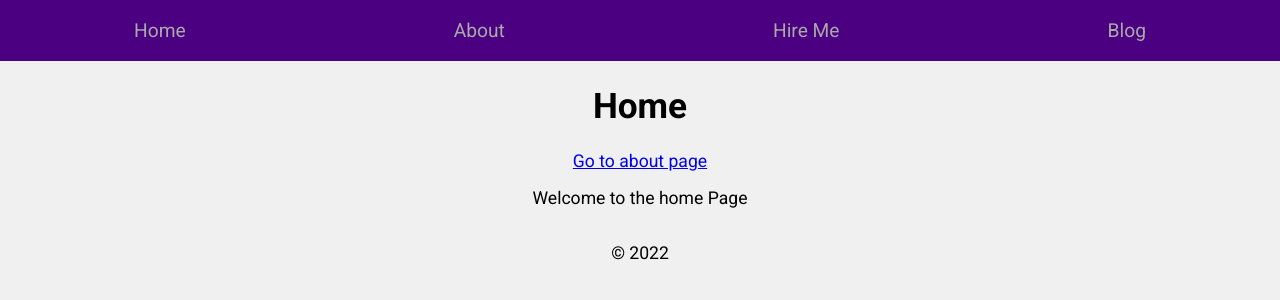
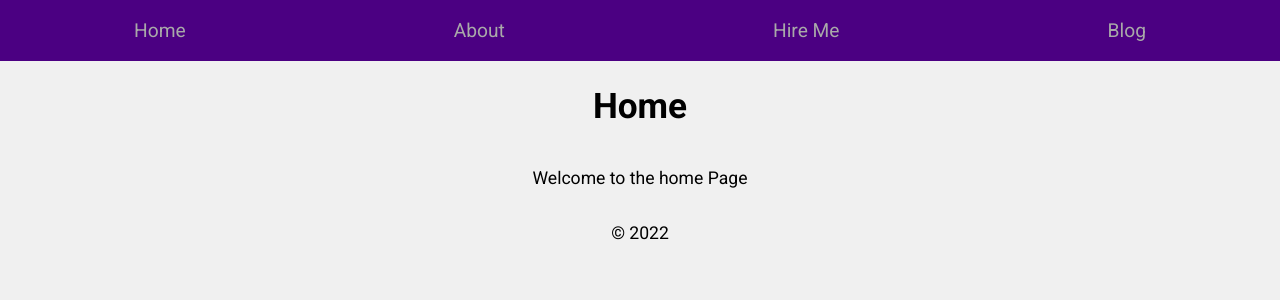
Before and after one commit to sacidaksoy/Portfolio-app, a Next.js app: page / in a window 1280 px wide. Shown: the top 300 px of the page. Built offline with nearby package versions, Linux system fonts and the light colour scheme; a small style sheet from the web is missing.

Commit message:
chore: clean unnecessary codes

```diff
--- a/pages/about.js
+++ b/pages/about.js
@@ -21,9 +21,6 @@ export class About extends Component {
 
         return (
             <Layout title={'About'}>
-                <Link href="/">
-                    <a>Go to home page</a>
-                </Link>
                 <p>{user.login}</p>
                 <img src={user.avatar_url} alt={user.login} height="200px" />
                 <Link href={user.html_url}>
--- a/pages/index.js
+++ b/pages/index.js
@@ -1,11 +1,7 @@
-import Link from 'next/link';
 import Layout from '../components/Layout';
 
 const Index = () => (
     <Layout title="Home">
-        <Link href="/about">
-            <a>Go to about page</a>
-        </Link>
         <p>
             Welcome to the home Page
         </p>
--- a/pages/post.js
+++ b/pages/post.js
@@ -6,7 +6,7 @@ function Post() {
     const router = useRouter();
     return (
         <Layout title={router.query.title}>
-            <p>Lorem ipsum dolor sit, amet consectetur adipisicing elit. Molestias laudantium ratione esse quam ipsam sequi mollitia quaerat, sed velit amet, deleniti quis dicta doloribus vitae possimus. Natus vel corporis accusantium.</p>
+            <p style={{width: "80%"}}>Lorem ipsum dolor sit, amet consectetur adipisicing elit. Molestias laudantium ratione esse quam ipsam sequi mollitia quaerat, sed velit amet, deleniti quis dicta doloribus vitae possimus. Natus vel corporis accusantium.</p>
         </Layout>
     )
 }
```
